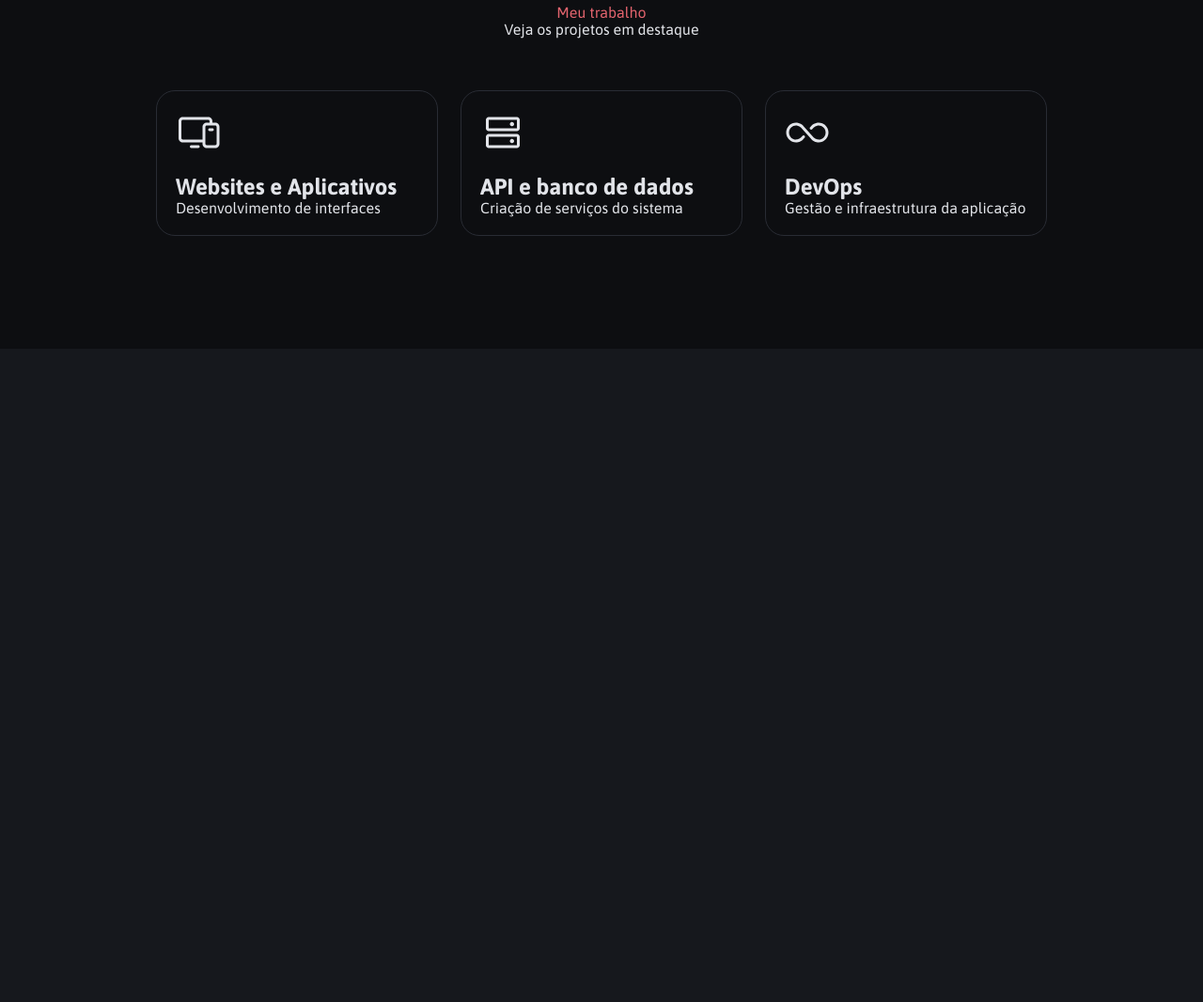
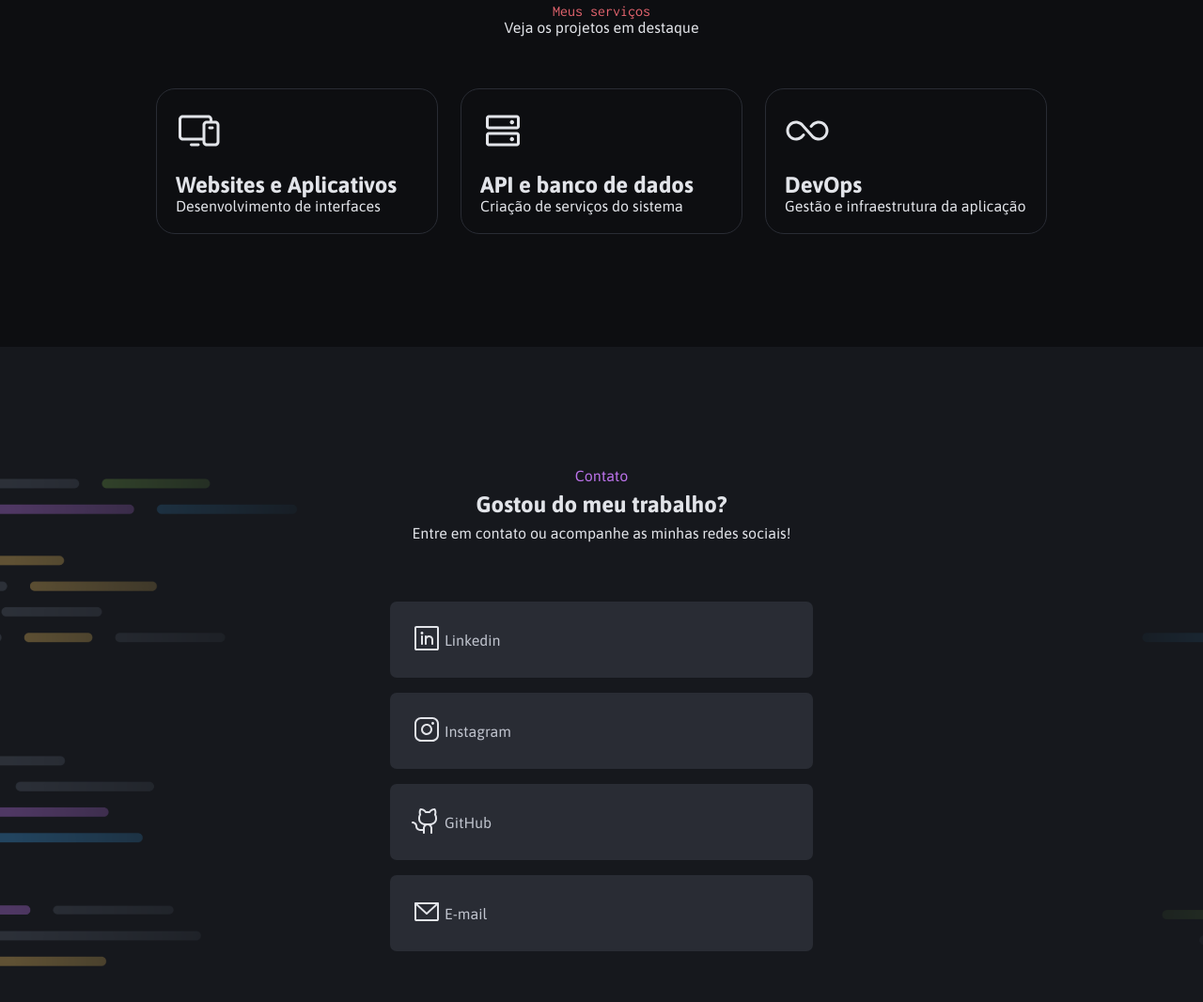
Before and after one commit to felipe-lopess/projeto-portifolio-dev, a plain HTML site: page index.html in a window 1280 px wide. Shown: the part 1706-2772 px from the top of the page at 94% size. Before the commit the page ends 2077 px from the top, so only its background shows below. Drawn offline with Linux system fonts and the light colour scheme.

Commit message:
section de contato e projeto finalizado.

```diff
--- a/index.html
+++ b/index.html
@@ -18,6 +18,7 @@
 
     <title>Portifólio Dev</title>
 </head>
+
 <body>
     <header id="perfil">
         <div class="box-perfil">
@@ -29,7 +30,7 @@
                 Desenvolvedor Full Stack junior
             </h1>
 
-            <p>
+            <p class="maven-pro-sm">
                 Transformo necessidades em aplicações reais, evolventes e funcionais. Desenvolvo sistemas através da minha paixão pela tecnologia, contribuindo com soluções inovadoras e eficazes para desafios complexos.
             </p>
         </div>
@@ -73,7 +74,7 @@
 
     <section id="destaques">
         <div class="t-destaques">
-            <p class="red">Meu trabalho</p>
+            <p class="red inconsolata">Meu trabalho</p>
 
             <span class="t-destaques-2">Veja os projetos em destaque</span>
         </div>
@@ -161,7 +162,7 @@
 
     <section id="servicos">
         <div class="t-servicos">
-            <p class="red">Meu trabalho</p>
+            <p class="red inconsolata">Meus serviços</p>
 
             <span class="t-servicos-2">Veja os projetos em destaque</span>
         </div>
@@ -177,7 +178,7 @@
                     <h2>
                         Websites e Aplicativos
                     </h2>
-                    <span>
+                    <span class="maven-pro-sm">
                         Desenvolvimento de interfaces
                     </span>
                 </div>
@@ -193,7 +194,7 @@
                     <h2>
                         API e banco de dados
                     </h2>
-                    <span>
+                    <span class="maven-pro-sm">
                         Criação de serviços do sistema
                     </span>
                 </div>
@@ -209,7 +210,7 @@
                     <h2>
                         DevOps
                     </h2>
-                    <span>
+                    <span class="maven-pro-sm">
                         Gestão e infraestrutura da aplicação
                     </span>
                 </div>
@@ -218,6 +219,50 @@
         </div>
     </section>
 
-    <section id="contato"></section>
+    <section id="contato">
+        <div class="t-contatos">
+            <p class="purple">
+                Contato
+            </p>
+
+            <h2>Gostou do meu trabalho?</h2>
+
+            <span>Entre em contato ou acompanhe as minhas redes sociais!</span>
+
+        </div>
+
+        <div class="contatos-card linkedin">
+            <div>
+            <img src="images/icons/LinkedinLogo.svg" alt="">
+            </div>
+
+            <a href="https://www.linkedin.com/in/felipe-lopes-5b8396359/" target="_blank">Linkedin</a>
+        </div>
+
+        <div class="contatos-card instagram">
+            <div>
+            <img src="images/icons/InstagramLogo.svg" alt="">
+            </div>
+
+            <a href="" target="_blank">Instagram</a>
+        </div>
+
+        <div class="contatos-card github">
+            <div>
+            <img src="images/icons/GithubLogo.svg" alt="">
+            </div>
+
+            <a href="" target="_blank">GitHub</a>
+        </div>
+
+        <div class="contatos-card gmail">
+            <div>
+            <img src="images/icons/EnvelopeSimple.svg" alt="">
+            </div>
+
+            <a href="" target="_blank">E-mail</a>
+        </div>
+
+    </section>
 </body>
 </html>
--- a/styles/global.css
+++ b/styles/global.css
@@ -52,3 +52,11 @@ body {
 .yellow {
     color: var(--yellow);
 }
+
+.inconsolata {
+    font-family: var(--inconsolata);
+}
+
+.maven-pro-sm {
+    font-family: var(--maven-pro-sm);
+}
--- a/styles/sections.css
+++ b/styles/sections.css
@@ -3,8 +3,7 @@
     flex-direction: column;
     background-image: url(../images/Background_Contacts.png);
     background-size: cover;
-    background-repeat: no-repeat;
-    padding-block: 120px 100px;;
+    padding-block: 120px 100px;
 }
 .box-perfil {
     display: flex;
@@ -235,5 +234,76 @@ background-color: var(--gray-500);
 }
 
 #contato {
+    display: flex;
+    justify-content: center;
+    align-items: center;
+    flex-wrap: wrap;
+    padding-block: 128px 200px;
+    gap: 16px;
+    flex-direction: column;
+    background-image: url(../images/Background_Intro.png);
+    background-size: cover;
+}
 
+.t-contatos {
+    display: flex;
+    justify-content: center;
+    align-items: center;
+    flex-wrap: wrap;
+    padding-bottom: 48px;
 }
+
+.t-contatos p  {
+    text-align: center;
+    width: 100%;
+    padding-bottom: 8px;
+}
+
+.t-contatos h2  {
+    text-align: center;
+    width: 100%;
+    padding-bottom: 8px;
+}
+
+.t-contatos span  {
+    text-align: center;
+    width: 100%;
+}
+
+.contatos-card {
+    display: flex;
+    gap: 3px;
+    background-color: var(--gray-400);
+    width: 450px;
+    padding: 23px;
+    border-radius: 7px;
+    align-items: center;
+    flex-wrap: wrap;
+}
+
+.contatos-card img {
+    width: 100%;
+}
+
+.contatos-card a {
+    text-decoration: none;
+    color: var(--gray-200);
+}
+
+.linkedin:hover {
+    color: var(--blue);
+    border: 2px solid var(--blue);
+    transition: border-color 0.3s ease;
+}
+
+.instagram:hover {
+    color: var(--purple);
+    border: 2px solid var(--purple);
+    transition: border-color 0.3s ease;
+}
+
+.gmail:hover {
+    color: var(--red);
+    border: 2px solid var(--red);
+    transition: border-color 0.3s ease;
+}
```
